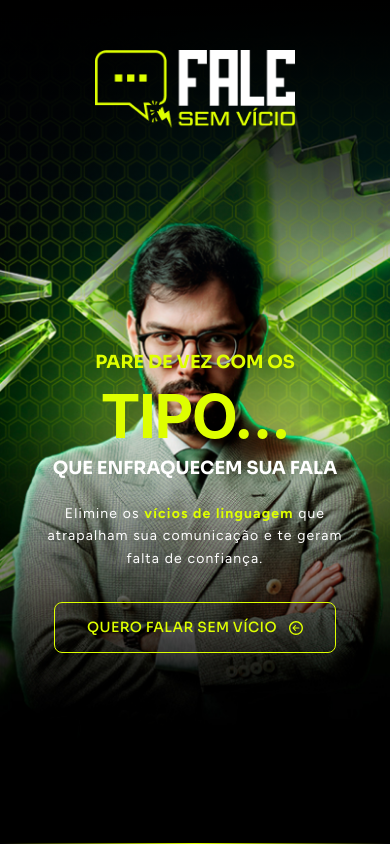
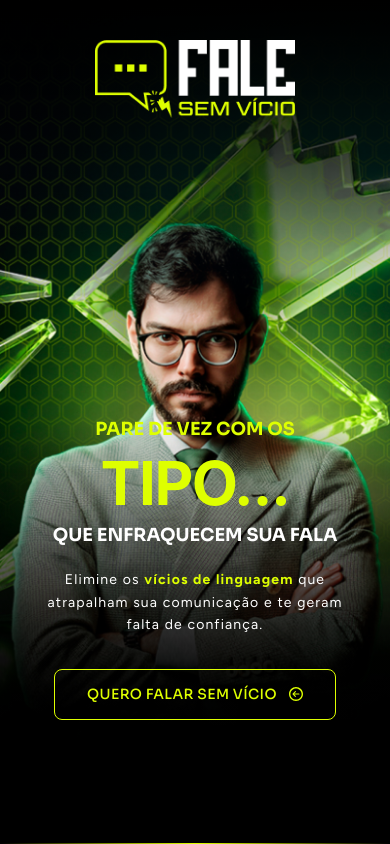
Before and after one commit to abrahaogabriel/fale-sem-vicio, a React (Vite) app: page / in a window 390 px wide. Shown: the top 844 px of the page. Built offline with nearby package versions, Linux system fonts and the light colour scheme; a web font is replaced by a local one.

Commit message:
fix: reposition mobile content to bottom to avoid face overlap

```diff
--- a/src/components/sections/Hero.tsx
+++ b/src/components/sections/Hero.tsx
@@ -45,15 +45,21 @@ export function Hero() {
                     className="absolute inset-x-0 top-0 h-[30vh] md:h-[20vh] z-10"
                     style={{ background: 'linear-gradient(180deg, rgba(0,0,0,0.8) 0%, rgba(0,0,0,0) 100%)' }}
                 />
+
+                {/* Bottom Gradient Overlay (Mobile focus) */}
+                <div
+                    className="absolute inset-x-0 bottom-0 h-[50vh] md:hidden z-10"
+                    style={{ background: 'linear-gradient(0deg, rgba(0,0,0,0.9) 0%, rgba(0,0,0,0) 100%)' }}
+                />
             </motion.div>
 
             {/* --- CONTENT CONTAINER --- */}
             <motion.div
                 style={{ y: yContent }}
-                className="relative z-10 flex flex-col h-full min-h-screen px-[20px] md:px-[120px] py-[50px] md:py-[60px]"
+                className="relative z-10 flex flex-col h-full min-h-screen px-[20px] md:px-[120px] py-[40px] md:py-[60px]"
             >
-                {/* --- LOGO --- */}
-                <div className="mb-auto w-full flex justify-center md:justify-start">
+                {/* --- LOGO (Top) --- */}
+                <div className="w-full flex justify-center md:justify-start">
                     <img
                         src={imgLogoPng}
                         alt="Fale Sem Vício"
@@ -62,7 +68,8 @@ export function Hero() {
                 </div>
 
                 {/* --- MAIN CONTENT (Centered on mobile, left-aligned on desktop) --- */}
-                <div className="flex flex-col items-center md:items-start text-center md:text-left max-w-[700px] mb-auto mt-[10vh] md:mt-0 w-full">
+                {/* On mobile, we push this to the bottom using margin-top auto */}
+                <div className="flex flex-col items-center md:items-start text-center md:text-left max-w-[700px] mt-auto md:mt-0 w-full pb-[10vh] md:pb-0">
 
                     {/* H1 - Line 1 */}
                     <motion.p
```
